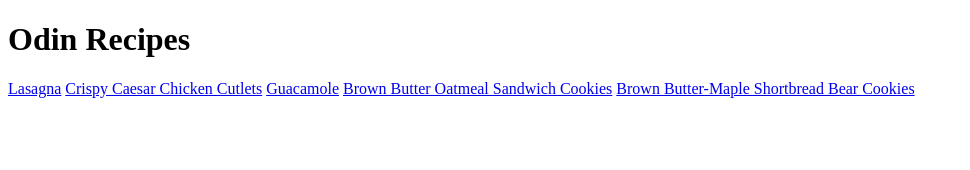
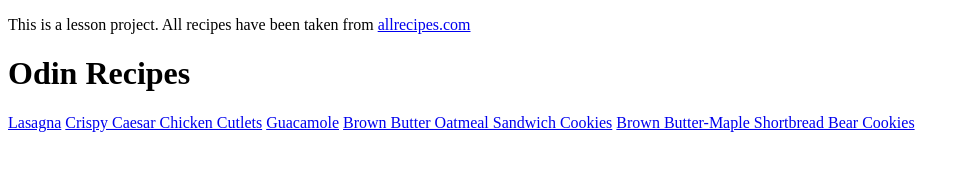
Before and after one commit to wegjr/odin-recipes, a plain HTML site: page index.html in a window 1280 px wide. Shown: the whole page, without its empty margins (0-970 px from the left). Drawn offline with Linux system fonts and the light colour scheme.

Commit message:
Updated index.html
added paragrapth at the top giving credit to allrecipes.com

```diff
--- a/index.html
+++ b/index.html
@@ -6,6 +6,7 @@
   <title>Odin Recipes</title>
 </head>
 <body>
+  <p>This is a lesson project. All recipes have been taken from <a href="https://www.allrecipes.com/">allrecipes.com</a></p>
   <h1>Odin Recipes</h1>
   <a href="recipes/lasagna.html">Lasagna</a>
   <a href="recipes/crispy-caesar-chicken-cutlets.html">Crispy Caesar Chicken Cutlets</a>
```
